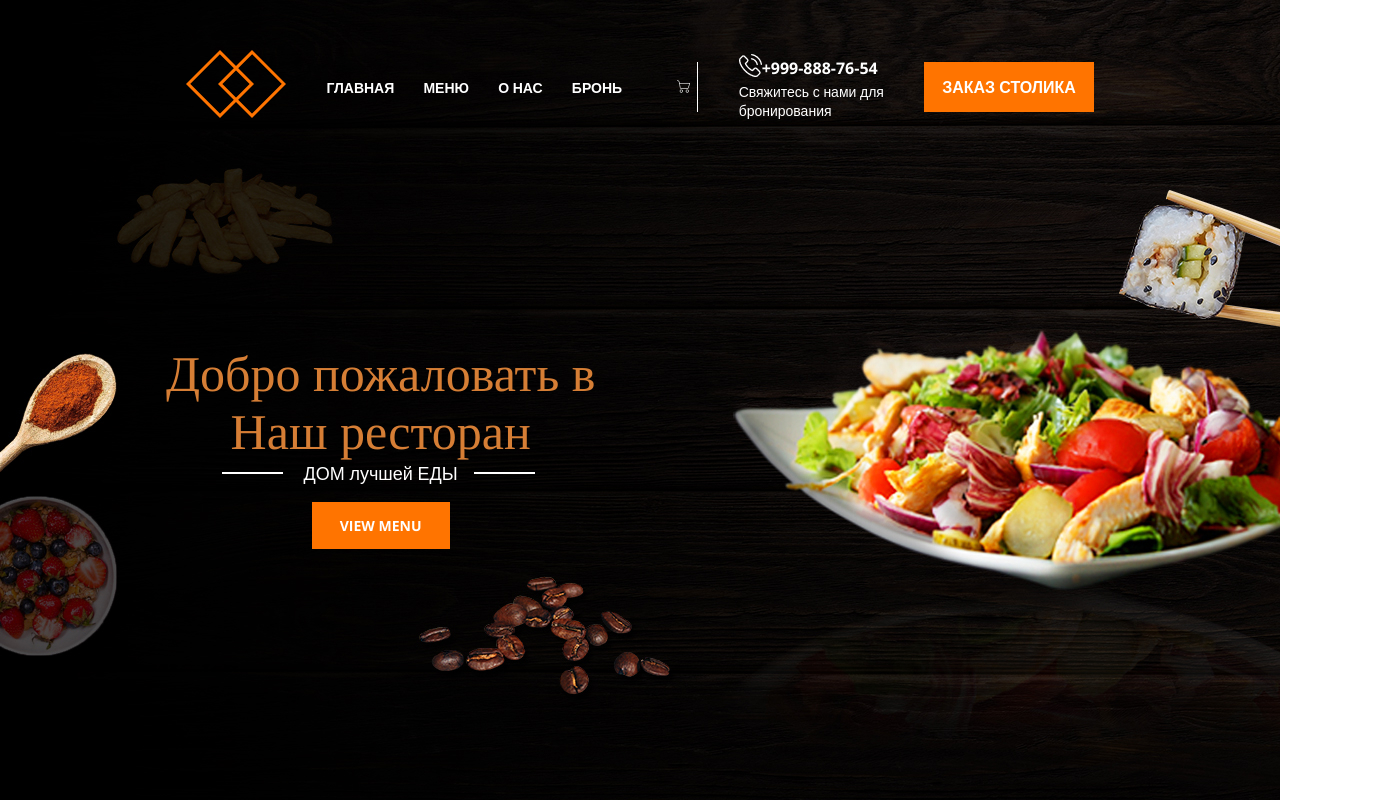
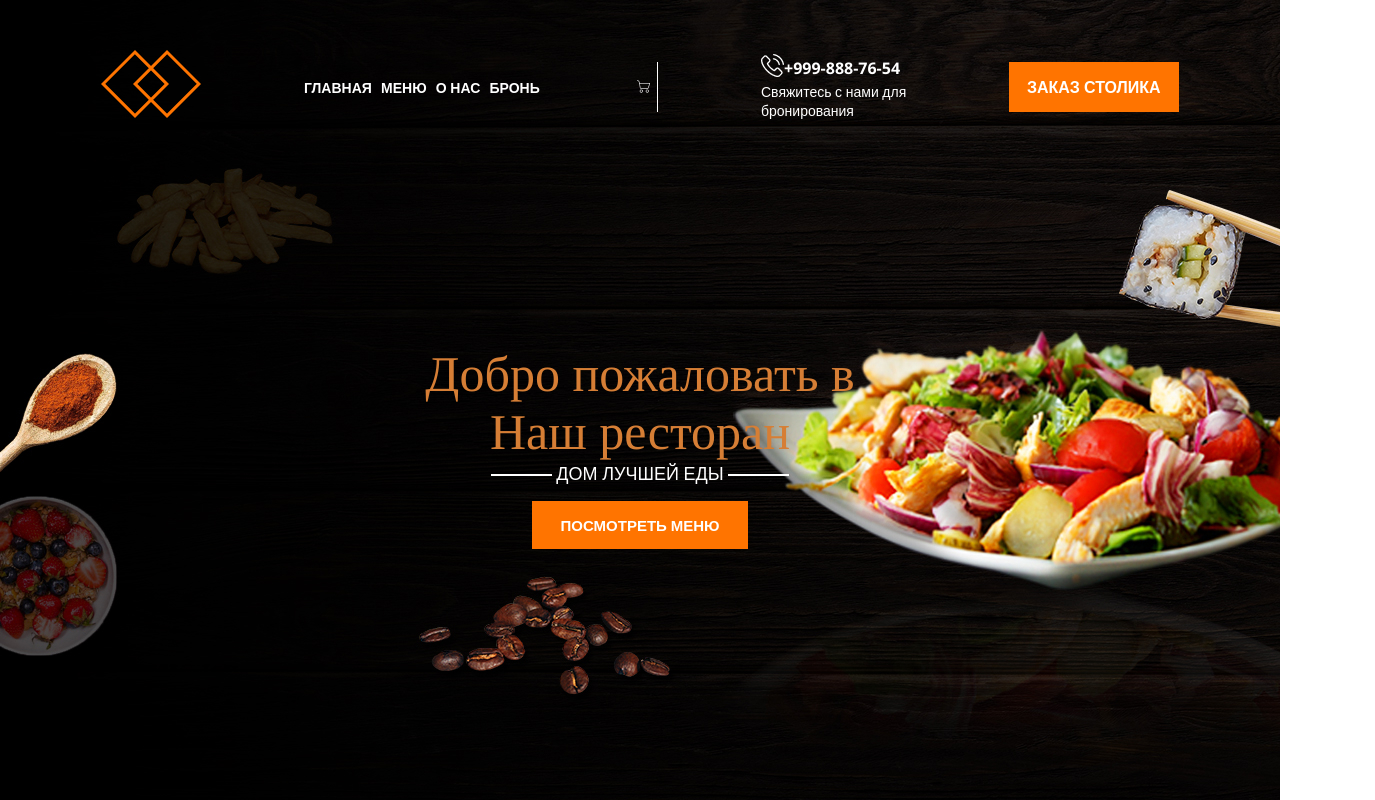
Before and after one commit to Valya03/web-technologies-labs, a plain HTML site: page index.html in a window 1280 px wide. Shown: the top 800 px of the page, 1375 px wide, since content can reach past the window. Drawn offline with nearby package versions, Linux system fonts and the light colour scheme.

Commit message:
update(index.html && style.css) change title gravity to center

```diff
--- a/index.html
+++ b/index.html
@@ -73,11 +73,11 @@
                 </div>
 
                 <div class='header-suptitle'>
-                    ДОМ лучшей ЕДЫ
+                    ДОМ ЛУЧШЕЙ ЕДЫ
                 </div>
 
                 <div class='header-bth'>
-                    <a href='#' class='header-button'>VIEW MENU</a>
+                    <a href='#' class='header-button'>ПОСМОТРЕТЬ МЕНЮ</a>
                 </div>
 
             </div>
--- a/style.css
+++ b/style.css
@@ -4,7 +4,7 @@ body {
 }
 
 .container {
-    margin: 0px 166px; /*отступ: сверху и снизу; слева и справа*/
+    margin: 0 50px; /*отступ: сверху и снизу; слева и справа*/
 }
 
 .header {
@@ -20,6 +20,7 @@ body {
     padding-top: 50px; /*внутренний отступ*/
     display: flex; /*элементы располагаются в линию друг за другом*/
     align-items: center; /*выравнивание эементов по линии главного элемента-->*/
+    width: 100%;
     justify-content: space-around; /*расположение элементов на небольшом расстоянии друг от друга*/
 }
 
@@ -31,7 +32,7 @@ body {
     font-weight: 700; /*толщина шрифта*/
     font-size: 14px; /*размер шрифта*/
 
-    margin-right: 25px; /*расстояние между каждым элементом*/
+    margin-right: 5px; /*расстояние между каждым элементом*/
 
     transition: color 0.3s linear; /*при наведении на эл-т, они плавно меняют цвет*/
 }
@@ -96,6 +97,7 @@ body {
 
 .header-down {
     position: relative; /*рожитель для класса header-titile*/
+    align-content: center;
 }
 
 /*Добро пожаловать в*/
@@ -103,10 +105,10 @@ body {
     color: #D67E35;
     font-family: 'Tinos', 'serif';
     font-size: 50px;
-    font-weight: 400px;
+    font-weight: 400;
 
     text-align: center; /*текст по середине*/
-    position: absolute;
+    position: relative;
     left: 0;
 
     margin-top: 222px;
@@ -117,27 +119,19 @@ body {
 .header-suptitle {
     color: #fff;
     font-size: 18px;
+    height: fit-content;
     font-family: 'Open Sans', sans-serif; /*шрифт Open Sans*/
 }
 
 /*две полоски между "Дом лучшей еды"*/
-.header-suptitle:after {
-    position: absolute;
+.header-suptitle:after, .header-suptitle:before {
     content: ''; /*нужен чтобы сделать линии*/
     height: 2px;
     width: 61px;
+    display: inline-block;
+    vertical-align: middle;
+    line-height: normal;
     background-color: #fff;
-    top: 127px;
-    left: 56px;
-}
-.header-suptitle:before {
-    position: absolute;
-    content: ''; /*нужен чтобы сделать линии*/
-    height: 2px;
-    width: 61px;
-    background-color: #fff;
-    top: 127px;
-    left: 308px;
 }
 
 /*кнопка View menu*/
@@ -145,13 +139,13 @@ body {
     background-color: #FF7400;
     padding: 14px 28px; /*внутреннее расстояние между текстом и рамкой кнопки*/
     color: #fff; /*цвет кнопки*/
-    font-size: 14px;
+    font-size: 15px;
     font-weight: 700;
     font-family: 'Open Sans', sans-serif; /*шрифт Open Sans*/
     text-decoration: none; /*убираем нижнее подчеркивание текста*/
 
     /*для плавности*/
-    transition: background-color 0.3s liner;
+    transition: background-color 0.3s linear;
 }
 
 /*при наведении на кнопку View menu меняет цвет*/
@@ -233,7 +227,7 @@ body {
 
 .text-custom-white {
     padding-top: 10px; /*внутренний отступ*/
-    color:#FFFFFF; /*цвет "Адрес", "Время работы" в подвале */
+    color: #FFFFFF; /*цвет "Адрес", "Время работы" в подвале */
     display: flex; /*элементы располагаются в линию друг за другом*/
     align-items: center; /*выравнивание эементов по линии главного элемента*/
     justify-content: space-around; /*расположение элементов на небольшом расстоянии друг от друга*/
@@ -254,7 +248,6 @@ body {
 }
 
 
-
 .cards-holder {
     display: flex; /*чтобы элементы располагались в строку, а не друг за другом сверху-вниз*/
     justify-content: space-between;
@@ -266,7 +259,7 @@ body {
     margin-right: 31px; /*расстояние между карточками*/
     background-color: #fff;
     margin-top: 500px;
-    padding: 10px 10px;  /*отступ текста от границ на карточке*/
+    padding: 10px 10px; /*отступ текста от границ на карточке*/
 }
 
 /*картинка карточки по середине*/
@@ -280,7 +273,7 @@ body {
 .card-title {
     display: flex;
     justify-content: center;
-    margin-bottom: 20px;  /*отступ снизу от текста "Магическая Атмосфера" на карточке*/
+    margin-bottom: 20px; /*отступ снизу от текста "Магическая Атмосфера" на карточке*/
     font-family: 'Tinos', serif;
     font-size: 26px;
     font-weight: 400;
@@ -298,7 +291,7 @@ body {
     font-family: 'Tinos', serif;
     font-size: 26px;
     font-weight: 400;
-    color: #656363;  /*цвет текста описания*/
+    color: #656363; /*цвет текста описания*/
 }
 
 .history {
@@ -381,7 +374,7 @@ body {
 
 .black-block {
     background-image: url(black-bg.jpg); /*ссылка на картинку*/
-    padding: 80px 0;  /*отступы сверху и снизу; слева и справа*/
+    padding: 80px 0; /*отступы сверху и снизу; слева и справа*/
 }
 
 /*левый текст*/
@@ -463,7 +456,7 @@ body {
     align-items: center;
     justify-content: center;
     margin-top: 100px; /*отступ сверху от таблицы с ценниками*/
-    margin-bottom: 100px;  /*отступ снизу*/
+    margin-bottom: 100px; /*отступ снизу*/
 }
 
 
@@ -475,7 +468,7 @@ body {
     justify-content: center;
     align-items: center;
     padding: 2rem 2rem 1.5rem;
-    background-color: $code;
+    background-color: $ code;
     margin-left: 400px;
 
     @media (min-width: 768px) {
@@ -523,7 +516,7 @@ p {
     width: clamp(120px, 50vw, 420px);
     height: 2.5rem;
     padding: 0 1.25rem;
-     border: 1px solid $black;
+    border: 1px solid $ black;
     border-radius: 2px;
     margin: 0.625rem auto;
     transition: all 250ms;
```
Lines whose indentation alone changed are shown as unchanged.
